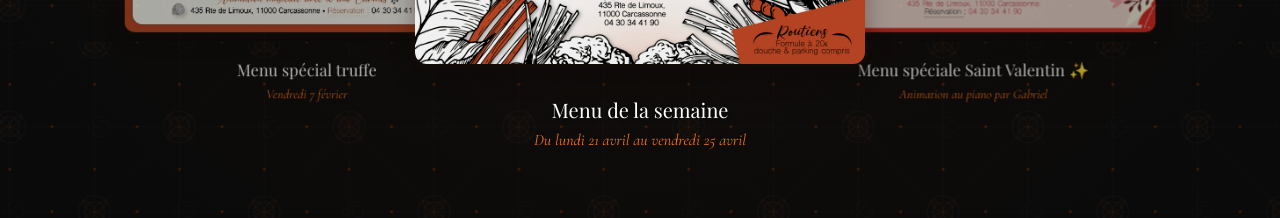
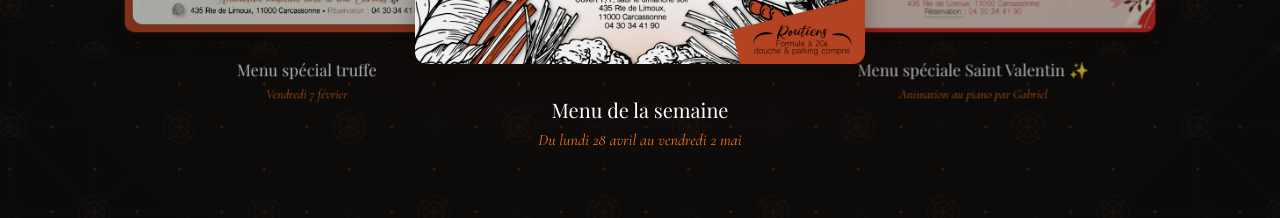
Before and after one commit to CaptainIgl00/BrasserieChezJu, a Nuxt app: page / in a window 1280 px wide. Shown: the part 4880-5098 px from the top of the page. Built offline with nearby package versions, Linux system fonts and the light colour scheme; a web font is replaced by a local one.

Commit message:
update: change Instagram post URL and revise menu description for April 28-May 2

```diff
--- a/components/home/InstagramFeed.vue
+++ b/components/home/InstagramFeed.vue
@@ -112,9 +112,9 @@ const instagramPosts = ref<InstagramPost[]>([
   {
     id: '2',
     imageUrl: '/images/instagram/menu_semaine.jpg',
-    postUrl: 'https://www.instagram.com/p/DItWTTFipSq/',
+    postUrl: 'https://www.instagram.com/p/DI6tnygNOMG/',
     title: 'Menu de la semaine',
-    description: 'Du lundi 21 avril au vendredi 25 avril'
+    description: 'Du lundi 28 avril au vendredi 2 mai'
   },
   {
     id: '3',
```
Also changed, not shown: public/images/instagram/menu_semaine.jpg.
